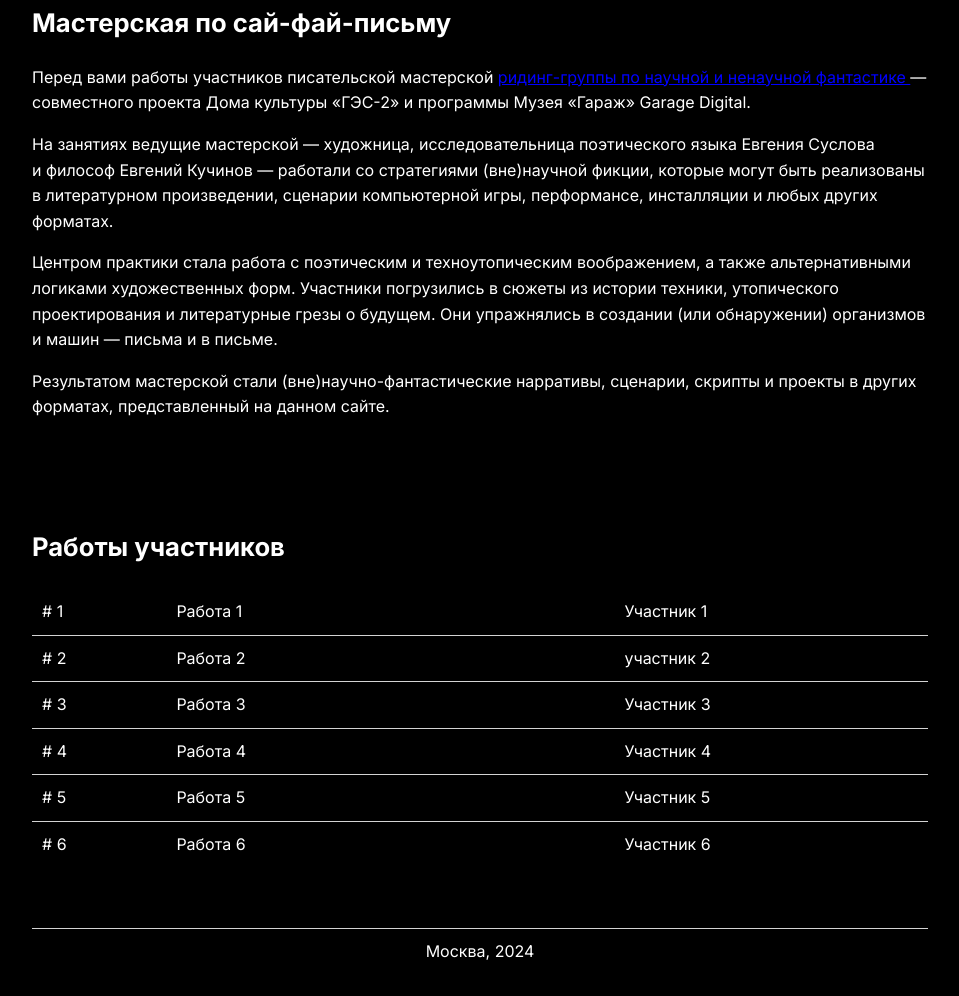
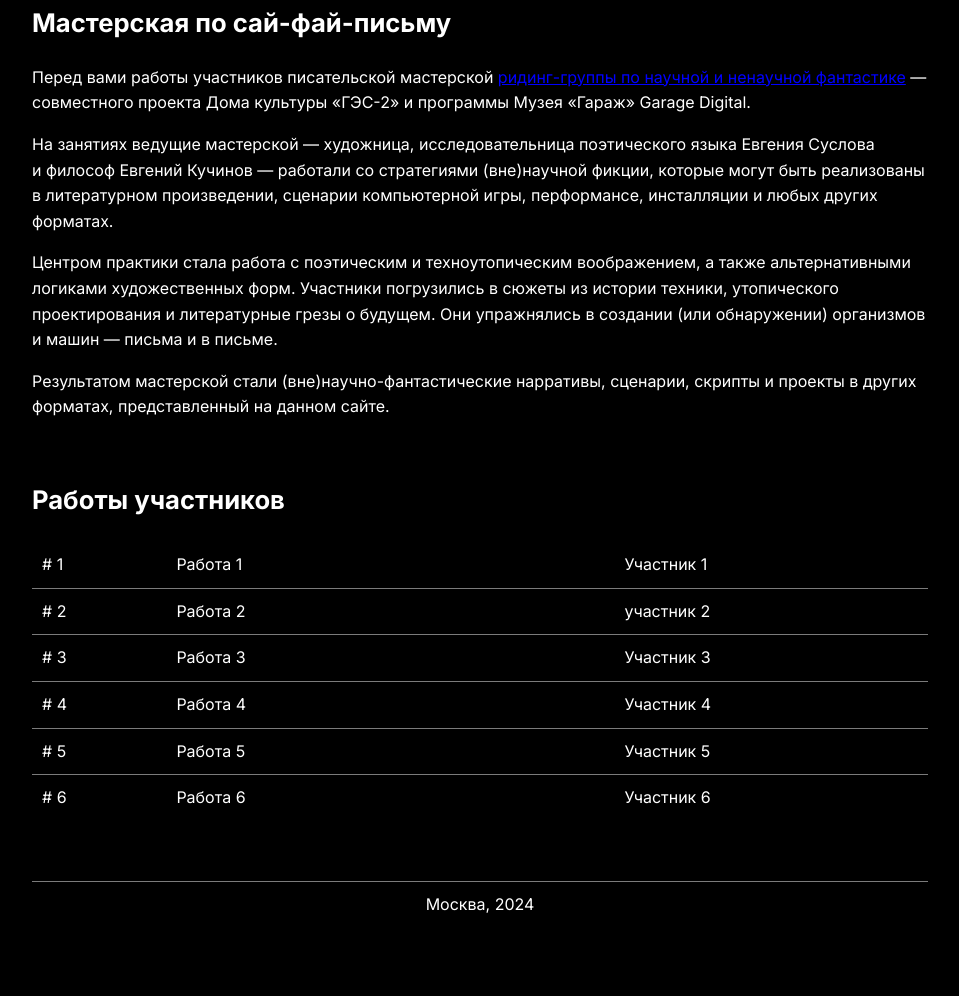
Before and after one commit to thisnameistacken/zin, a plain HTML site: page index.html in a window 1280 px wide. Shown: the part 889-1885 px from the top of the page, without its empty margins (160-1119 px from the left). After the commit the page ends 1842 px from the top, so only its background shows below. Drawn offline with Linux system fonts and the light colour scheme.

Commit message:
changed color

```diff
--- a/index.html
+++ b/index.html
@@ -16,13 +16,11 @@
 
         <section>
             <h2>Мастерская по&nbsp;сай-фай-письму</h2>
-            <p>Перед вами работы участников писательской мастерской <a href="https://garage.digital/ru/riding-gruppa-po-sovetskoy-nauchnoy-fantastike">ридинг-группы по&nbsp;научной и&nbsp;ненаучной фантастике&nbsp;</a>&mdash; совместного проекта Дома культуры &laquo;ГЭС-2&raquo; и&nbsp;программы Музея &laquo;Гараж&raquo; Garage Digital.</p>
+            <p>Перед вами работы участников писательской мастерской <a href="https://garage.digital/ru/riding-gruppa-po-sovetskoy-nauchnoy-fantastike">ридинг-группы по&nbsp;научной и&nbsp;ненаучной фантастике</a>&nbsp;&mdash; совместного проекта Дома культуры &laquo;ГЭС-2&raquo; и&nbsp;программы Музея &laquo;Гараж&raquo; Garage Digital.</p>
             <p>На&nbsp;занятиях ведущие мастерской&nbsp;&mdash; художница, исследовательница поэтического языка Евгения Суслова и&nbsp;философ Евгений Кучинов&nbsp;&mdash; работали со&nbsp;стратегиями (вне)научной фикции, которые могут быть реализованы в&nbsp;литературном произведении, сценарии компьютерной игры, перформансе, инсталляции и&nbsp;любых других форматах.</p>
             <p>Центром практики стала работа с&nbsp;поэтическим и&nbsp;техноутопическим воображением, а&nbsp;также альтернативными логиками художественных форм. Участники погрузились в&nbsp;сюжеты из&nbsp;истории техники, утопического проектирования и&nbsp;литературные грезы о&nbsp;будущем. Они упражнялись в&nbsp;создании (или обнаружении) организмов и&nbsp;машин&nbsp;&mdash; письма и&nbsp;в&nbsp;письме.</p>
             <p>Результатом мастерской стали (вне)научно-фантастические нарративы, сценарии, скрипты и&nbsp;проекты в&nbsp;других форматах, представленный на&nbsp;данном сайте.</p>
         </section>
-
-        <br/>
 
         <section>
             <h2>Работы участников</h2>
--- a/styles.css
+++ b/styles.css
@@ -50,7 +50,7 @@ table {
 
 td {
     padding: 10px;
-    border-bottom: 1px solid #d3d3d3;
+    border-bottom: 1px solid #7b7b7b;
     text-align: left;
 }
 
@@ -89,7 +89,7 @@ a:hover {
 hr {
     width: 100%;
     border: none;
-    border-top: 1px solid #d3d3d3;
+    border-top: 1px solid #7b7b7b;
     margin-top: 40px;
 }
 
```
